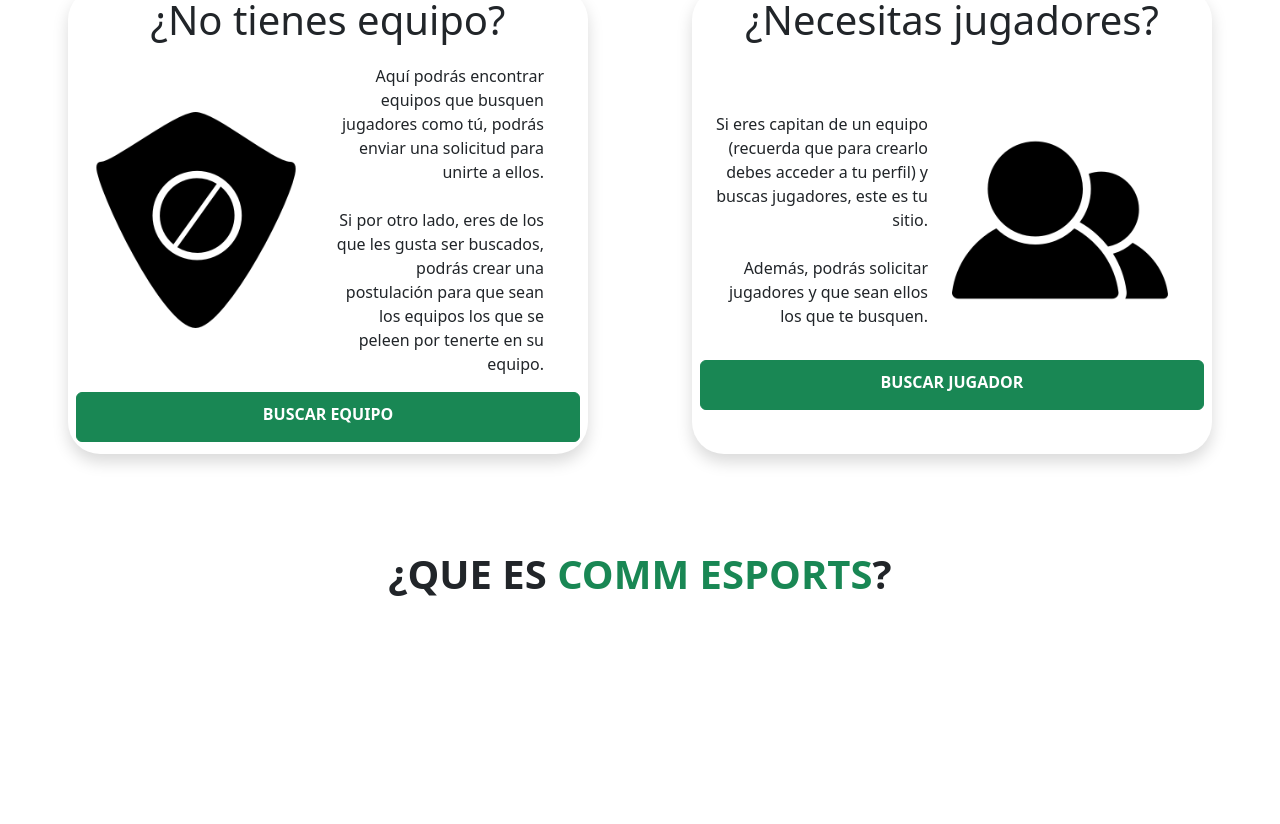
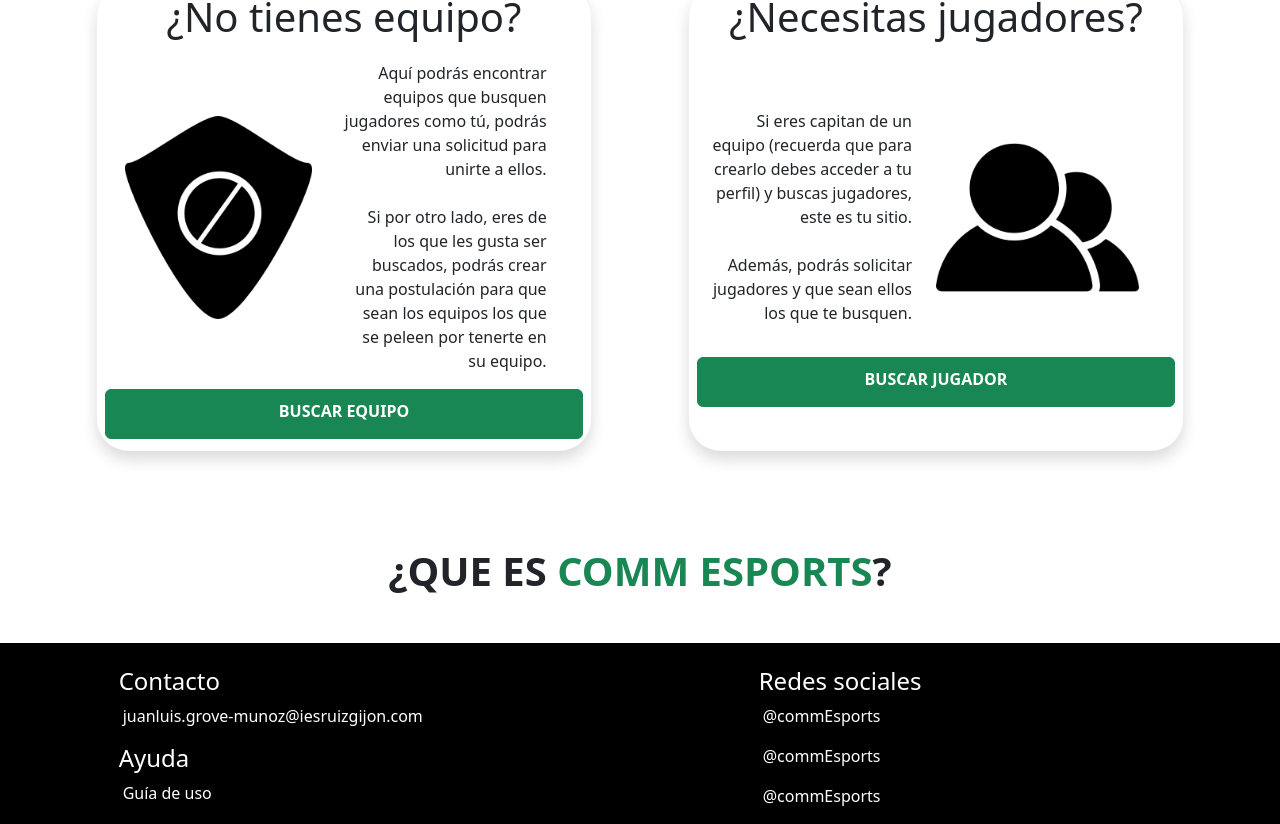
Before and after one commit to juanlugrove/CommEsport, an Angular app: page /home in a window 1280 px wide. Shown: the part 630-1454 px from the top of the page. Before the commit the page ends 1236 px from the top, so only its background shows below. Built offline with nearby package versions, Linux system fonts and the light colour scheme.

Commit message:
Pagina 404

```diff
--- a/src/app/app.component.html
+++ b/src/app/app.component.html
@@ -1,2 +1,3 @@
 <app-nav></app-nav>
 <router-outlet></router-outlet>
+<app-footer></app-footer>
--- a/src/app/app.module.ts
+++ b/src/app/app.module.ts
@@ -13,6 +13,7 @@
 import { BuscarjugadorComponent } from './buscarjugador/buscarjugador.component';
 import { PerfilComponent } from './perfil/perfil.component';
 import { PagenotfoundComponent } from './pagenotfound/pagenotfound.component';
+import { FooterComponent } from './footer/footer.component';
 
 @NgModule({
   declarations: [
@@ -26,7 +27,8 @@
     BuscarequipoComponent,
     BuscarjugadorComponent,
     PerfilComponent,
-    PagenotfoundComponent
+    PagenotfoundComponent,
+    FooterComponent
   ],
   imports: [
     BrowserModule,
--- /dev/null
+++ b/src/app/footer/footer.component.html
@@ -0,0 +1,14 @@
+<div class="row justify-content-around bg-black text-white mt-5 pt-4 w-100 mx-0">
+    <div class="col-4">
+        <h4>Contacto</h4>
+        <p class="ms-1">juanluis.grove-munoz@iesruizgijon.com</p>
+        <h4>Ayuda</h4>
+        <p class="ms-1">Guía de uso</p>
+    </div>
+    <div class="col-4">
+        <h4>Redes sociales</h4>
+        <p class="ms-1">@commEsports</p>
+        <p class="ms-1">@commEsports</p>
+        <p class="ms-1">@commEsports</p>
+    </div>
+</div>
--- /dev/null
+++ b/src/app/footer/footer.component.ts
@@ -0,0 +1,15 @@
+import { Component, OnInit } from '@angular/core';
+
+@Component({
+  selector: 'app-footer',
+  templateUrl: './footer.component.html',
+  styleUrls: ['./footer.component.css']
+})
+export class FooterComponent implements OnInit {
+
+  constructor() { }
+
+  ngOnInit(): void {
+  }
+
+}
--- a/src/app/home/home.component.html
+++ b/src/app/home/home.component.html
@@ -26,7 +26,7 @@
   </div>
 
 
-<div id="accesosRapidos" class="row w-100 justify-content-around mx-auto px-3 mb-4">
+<div id="accesosRapidos" class="row w-100 justify-content-around mx-auto px-5 mb-4">
     <div class="col-lg-5 col-sm-11 rounded-5 shadow bg-body p-2 row">
         <h1 class="text-center col-12 mb-1">¿No tienes equipo?</h1>
         <div class="row col-12 mb-0" id="divRaro">
@@ -37,7 +37,7 @@
                 <p>Aquí podrás encontrar equipos que busquen jugadores como tú, podrás enviar una solicitud para unirte a ellos.<br><br>Si por otro lado, eres de los que les gusta ser buscados, podrás crear una postulación para que sean los equipos los que se peleen por tenerte en su equipo.</p>
             </div>
         </div>
-        <a href="" class="btn btn-success col-12 text-center mb-1" id="boton">BUSCAR EQUIPO</a>
+        <a routerLink="/buscarEquipo" class="btn btn-success col-12 text-center mb-1" id="boton">BUSCAR EQUIPO</a>
     </div>
 
 
@@ -51,7 +51,7 @@
                 <img src="../../assets/media/icons/jugadores.png" alt="" class="img-fluid">
             </div>
         </div>
-        <a href="" class="btn btn-success col-12 text-center mb-1" id="boton">BUSCAR JUGADOR</a>
+        <a routerLink="/buscarJugador" class="btn btn-success col-12 text-center mb-1" id="boton">BUSCAR JUGADOR</a>
     </div>
 </div>
 
--- a/src/app/pagenotfound/pagenotfound.component.html
+++ b/src/app/pagenotfound/pagenotfound.component.html
@@ -1 +1,11 @@
-<p>pagenotfound works!</p>
+<div class="mx-auto mt-5 p-5">
+    <h1 class="text-center" style="font-size: 5vw;"><span class="text-success" style="font-size: 8vw;">404</span> Página no encontrada</h1>
+    <div class="mx-auto col-11 col-md-8 col-lg-6">
+        <p class="fs-3 me-5 mt-5">Lo siento mucho, pero esta página no existe :(</p>
+        <p class="fs-4 me-5">Pero mira, Messi del Betis:</p>
+    </div>
+
+    <div class="mx-auto mt-3 d-flex justify-content-center">
+        <img class="img-fluid" src="../../assets/media/messi.jpg" alt="">
+    </div>
+</div>
```
Also changed, not shown: src/app/footer/footer.component.css (added), src/assets/media/messi.jpg (added), 1 other file (tests, documents, lock files or other folders).
